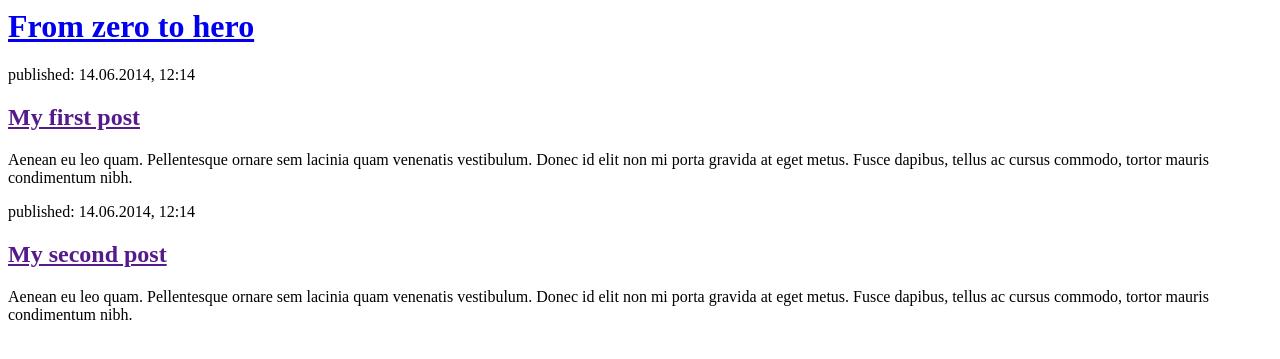
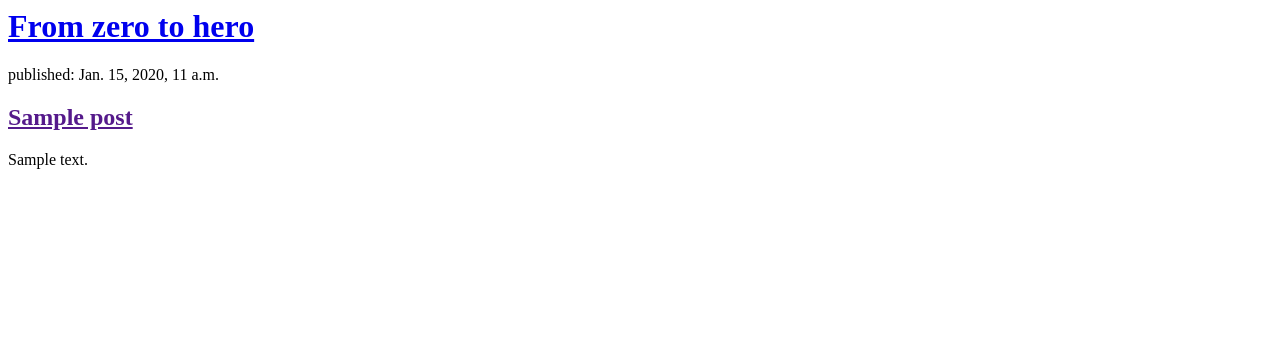
Before and after one commit to dwierzbowska/blog, a Django app: page / in a window 1280 px wide. Shown: the top 359 px of the page. Run offline with Django 3.2, Linux system fonts and the light colour scheme; tables that the repository leaves empty hold one stand-in row (values such as "Sample post").

Commit message:
Modified templates to display posts from database.

```diff
--- a/blog/templates/blog/post_list.html
+++ b/blog/templates/blog/post_list.html
@@ -7,16 +7,12 @@
             <h1><a href="/">From zero to hero</a></h1>
         </div>
 
-        <div>
-            <p>published: 14.06.2014, 12:14</p>
-            <h2><a href="">My first post</a></h2>
-            <p>Aenean eu leo quam. Pellentesque ornare sem lacinia quam venenatis vestibulum. Donec id elit non mi porta gravida at eget metus. Fusce dapibus, tellus ac cursus commodo, tortor mauris condimentum nibh.</p>
-        </div>
-
-        <div>
-            <p>published: 14.06.2014, 12:14</p>
-            <h2><a href="">My second post</a></h2>
-            <p>Aenean eu leo quam. Pellentesque ornare sem lacinia quam venenatis vestibulum. Donec id elit non mi porta gravida at eget metus. Fusce dapibus, tellus ac cursus commodo, tortor mauris condimentum nibh.</p>
-        </div>
+        {% for post in posts %}
+            <div>
+                <p>published: {{ post.published_date }}</p>
+                <h2><a href="">{{ post.title }}</a></h2>
+                <p>{{ post.text|linebreaksbr }}</p>
+            </div>
+        {% endfor %}
     </body>
 </html>
--- a/blog/views.py
+++ b/blog/views.py
@@ -3,3 +3,10 @@ from django.shortcuts import render
 # Create your views here.
 def post_list(request):
     return render(request, 'blog/post_list.html', {})
+from django.shortcuts import render
+from .models import Post
+from django.utils import timezone
+
+def post_list(request):
+    posts = Post.objects.filter(published_date__lte=timezone.now()).order_by('published_date')
+    return render(request, 'blog/post_list.html', {'posts': posts})
```
